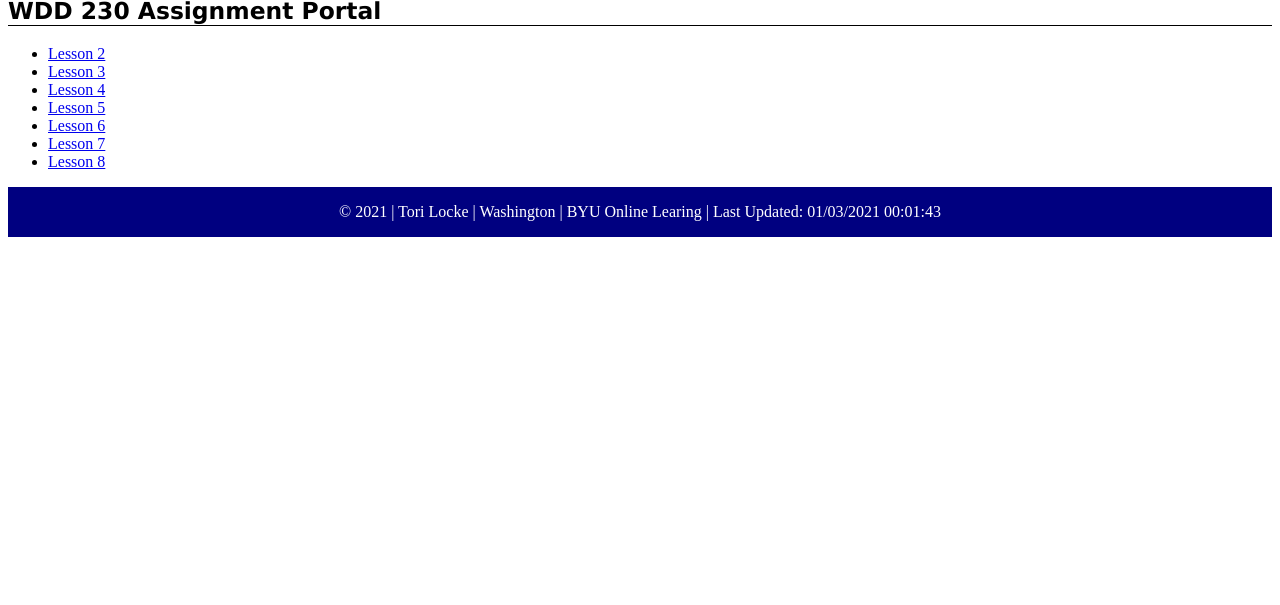
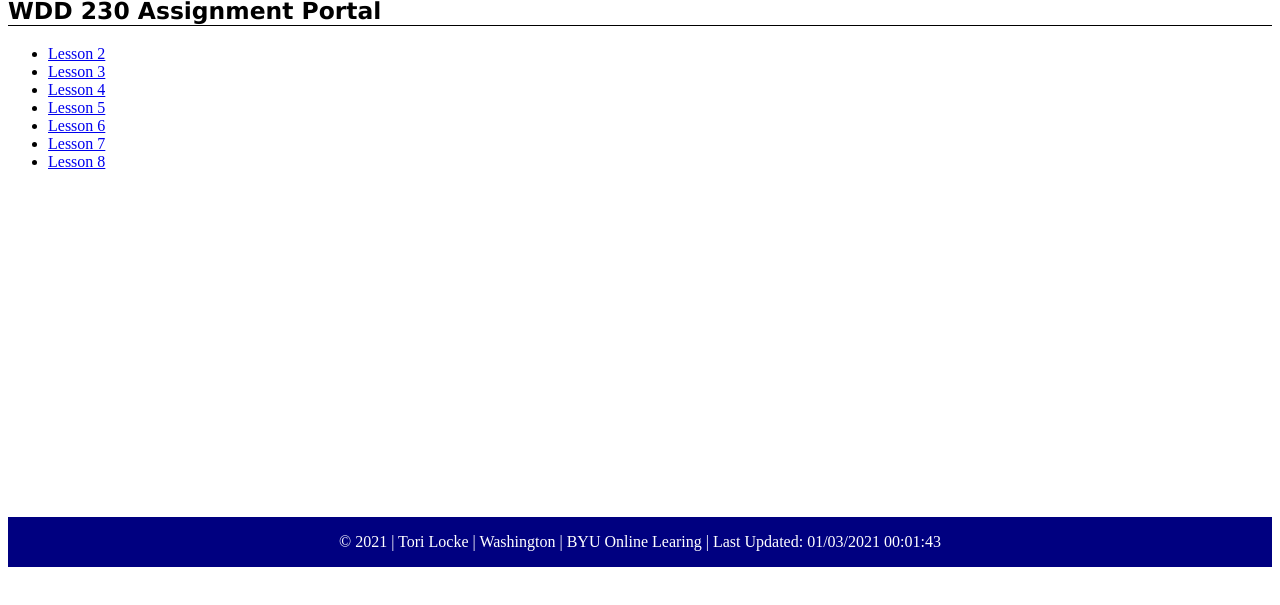
Before and after one commit to torislocke/torislocke.github.io, a plain HTML site: page index.html in a window 1280 px wide. Shown: the part 127-732 px from the top of the page. Drawn offline with Linux system fonts and the light colour scheme.

Commit message:
Updated footer

```diff
--- a/css/main.css
+++ b/css/main.css
@@ -98,5 +98,8 @@ img {
 	border-radius: 5px;
 	max-width: 100px;
 }
+main {
+	height: 65vh;
+}
 
 /* Home Page specific Design --------- Start */
```
